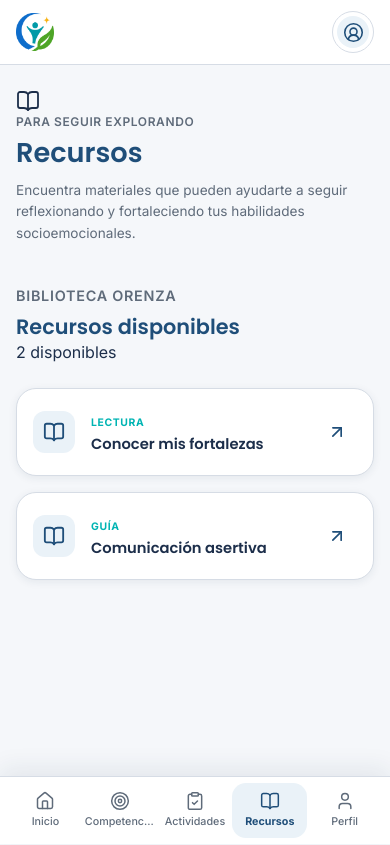
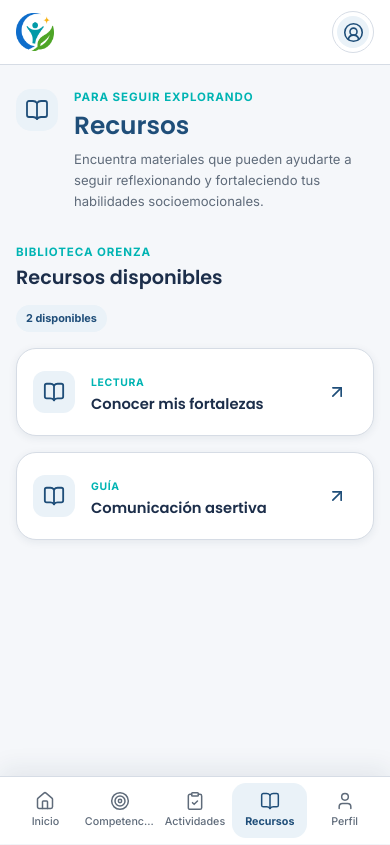
Before and after one commit to Pepealdana/ORENZA, a React (Vite) app: page /estudiante/recursos in a window 390 px wide. Built offline with nearby package versions, Linux system fonts and the light colour scheme.

Commit message:
style: refine competencies and resources identity

```diff
--- a/src/pages/student/ResourcesPage.module.css
+++ b/src/pages/student/ResourcesPage.module.css
@@ -1,184 +1,17 @@
-.page {
-  width: 100%;
-  max-width: 960px;
-  margin: 0 auto;
-
-  padding-bottom: var(--space-7);
-}
-
-
-/* ========================================
-   ENCABEZADO
-   ======================================== */
-
-.header {
-  margin-bottom: var(--space-5);
-}
-
-
-.eyebrow {
-  margin-bottom: 6px;
-
-  color: var(--color-gray-dark);
-
-  font-size: 0.75rem;
-  font-weight: 600;
-
-  text-transform: uppercase;
-  letter-spacing: 0.05em;
-}
-
-
-.title {
-  margin: 0;
-
-  color: var(--color-primary);
-
-  font-family: var(--font-heading);
-
-  font-size: clamp(
-    1.8rem,
-    4vw,
-    2.4rem
-  );
-
-  line-height: 1.2;
-}
-
-
-.description {
-  max-width: 700px;
-
-  margin-top: 10px;
-
-  color: var(--color-gray-dark);
-
-  font-size: 0.95rem;
-
-  line-height: 1.6;
-}
-
-
-/* ========================================
-   SECCIÓN
-   ======================================== */
-
-.section {
-  margin-bottom: var(--space-5);
-}
-
-
-.sectionHeader {
-  margin-bottom: var(--space-3);
-}
-
-
-.sectionHeader h2 {
-  margin: 0;
-
-  color: var(--color-primary);
-
-  font-family: var(--font-heading);
-
-  font-size: 1.3rem;
-
-  line-height: 1.3;
-}
-
-
-.sectionHeader p {
-  margin-top: 6px;
-
-  color: var(--color-gray-dark);
-
-  font-size: 0.9rem;
-
-  line-height: 1.5;
-}
-
-
-/* ========================================
-   LISTA
-   ======================================== */
-
-.list {
-  display: grid;
-
-  grid-template-columns:
-    repeat(2, minmax(0, 1fr));
-
-  gap: var(--space-2);
-}
-
-
-/* ========================================
-   ESTADO VACÍO
-   ======================================== */
-
-.emptyState {
-  padding: var(--space-4);
-
-  background-color:
-    var(--color-gray-light);
-
-  border-radius:
-    var(--radius-card);
-
-  text-align: center;
-}
-
-
-.emptyState h3 {
-  margin: 0;
-
-  color: var(--color-primary);
-
-  font-family: var(--font-heading);
-
-  font-size: 1rem;
-}
-
-
-.emptyState p {
-  max-width: 500px;
-
-  margin: 8px auto 0;
-
-  color: var(--color-gray-dark);
-
-  font-size: 0.85rem;
-
-  line-height: 1.5;
-}
-
-
-/* ========================================
-   RESPONSIVE
-   ======================================== */
-
-@media (max-width: 700px) {
-
-  .page {
-    padding-bottom: var(--space-6);
-  }
-
-
-  .list {
-    grid-template-columns: 1fr;
-  }
-
-}
-
-
-@media (max-width: 480px) {
-
-  .title {
-    font-size: 1.7rem;
-  }
-
-
-  .description {
-    font-size: 0.85rem;
-  }
-
-}
+.page { width: 100%; max-width: 960px; margin-inline: auto; padding-bottom: var(--space-7); }
+.header { display: flex; align-items: flex-start; gap: var(--space-2); margin-bottom: var(--space-4); }
+.headerIcon { display: grid; place-items: center; flex: 0 0 48px; width: 48px; height: 48px; color: var(--color-primary); background: var(--color-primary-soft); border-radius: 15px; }
+.eyebrow { margin-bottom: 5px; color: var(--color-accent); font-size: .72rem; font-weight: 700; letter-spacing: .08em; text-transform: uppercase; }
+.title { color: var(--color-primary); font-size: clamp(1.7rem,4vw,2.4rem); }
+.description { max-width: 700px; margin-top: 8px; color: var(--color-gray-dark); font-size: .9rem; line-height: 1.6; }
+.section { margin-top: var(--space-4); }
+.sectionHeader { display: flex; align-items: flex-end; justify-content: space-between; gap: var(--space-2); margin-bottom: var(--space-2); }
+.sectionHeader h2 { margin-top: 2px; color: var(--color-text-primary); font-size: 1.2rem; }
+.count { flex-shrink: 0; padding: 5px 10px; color: var(--color-primary); background: var(--color-primary-soft); border-radius: var(--radius-chip); font-size: .68rem; font-weight: 700; }
+.list { display: grid; grid-template-columns: repeat(2,minmax(0,1fr)); gap: var(--space-2); }
+.emptyState { display: flex; flex-direction: column; align-items: center; padding: var(--space-5) var(--space-3); color: var(--color-gray-dark); background: var(--color-white); border: 1px dashed var(--color-gray-medium); border-radius: var(--radius-card); text-align: center; }
+.emptyState svg { color: var(--color-accent); }
+.emptyState h3 { margin-top: 12px; color: var(--color-primary); font-size: 1rem; }
+.emptyState p { max-width: 500px; margin-top: 6px; font-size: .82rem; line-height: 1.5; }
+@media (max-width:700px) { .list { grid-template-columns:1fr; } }
+@media (max-width:480px) { .headerIcon { flex-basis:42px; width:42px; height:42px; } .title { font-size:1.55rem; } .description { font-size:.82rem; } .sectionHeader { align-items:flex-start; flex-direction:column; } }
```
